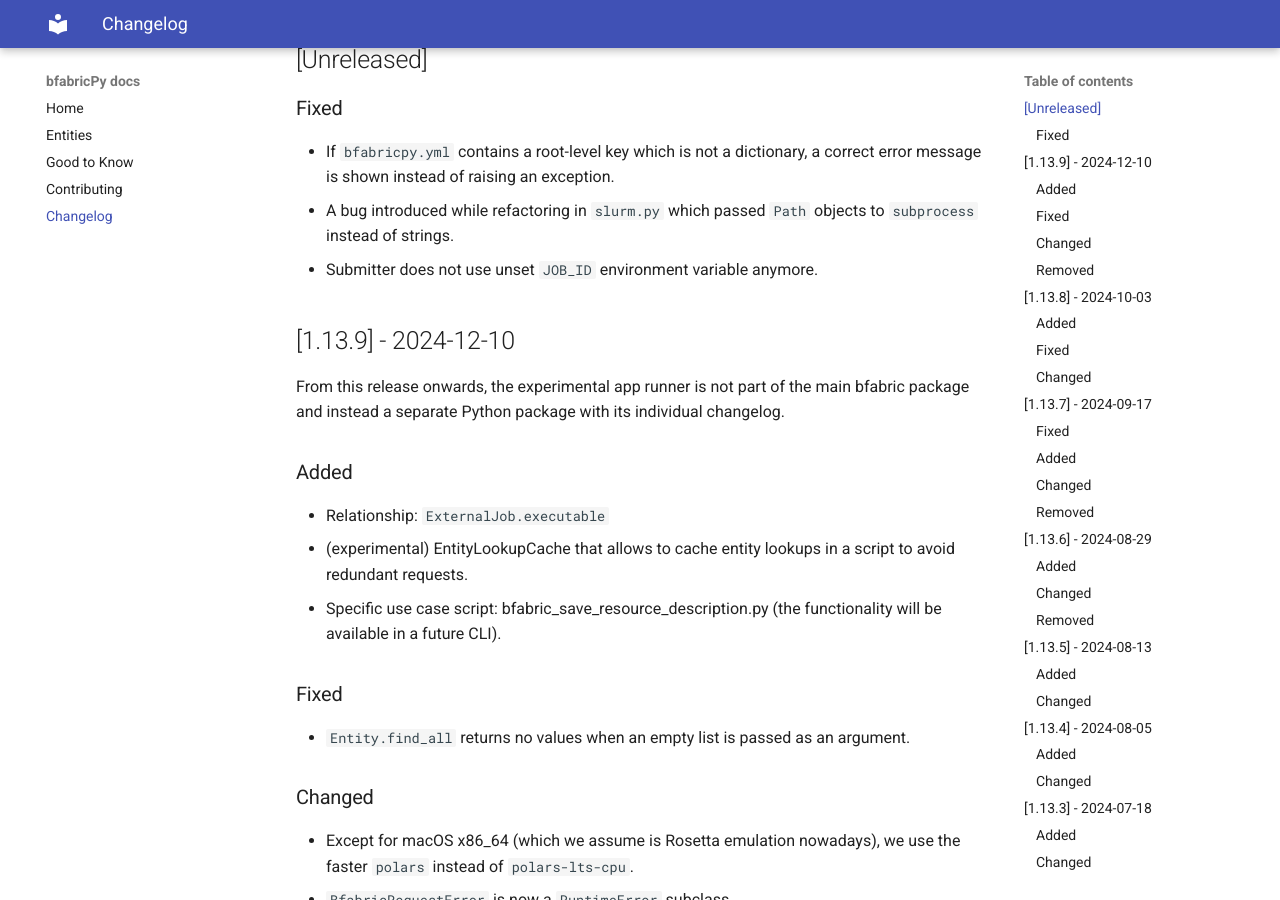
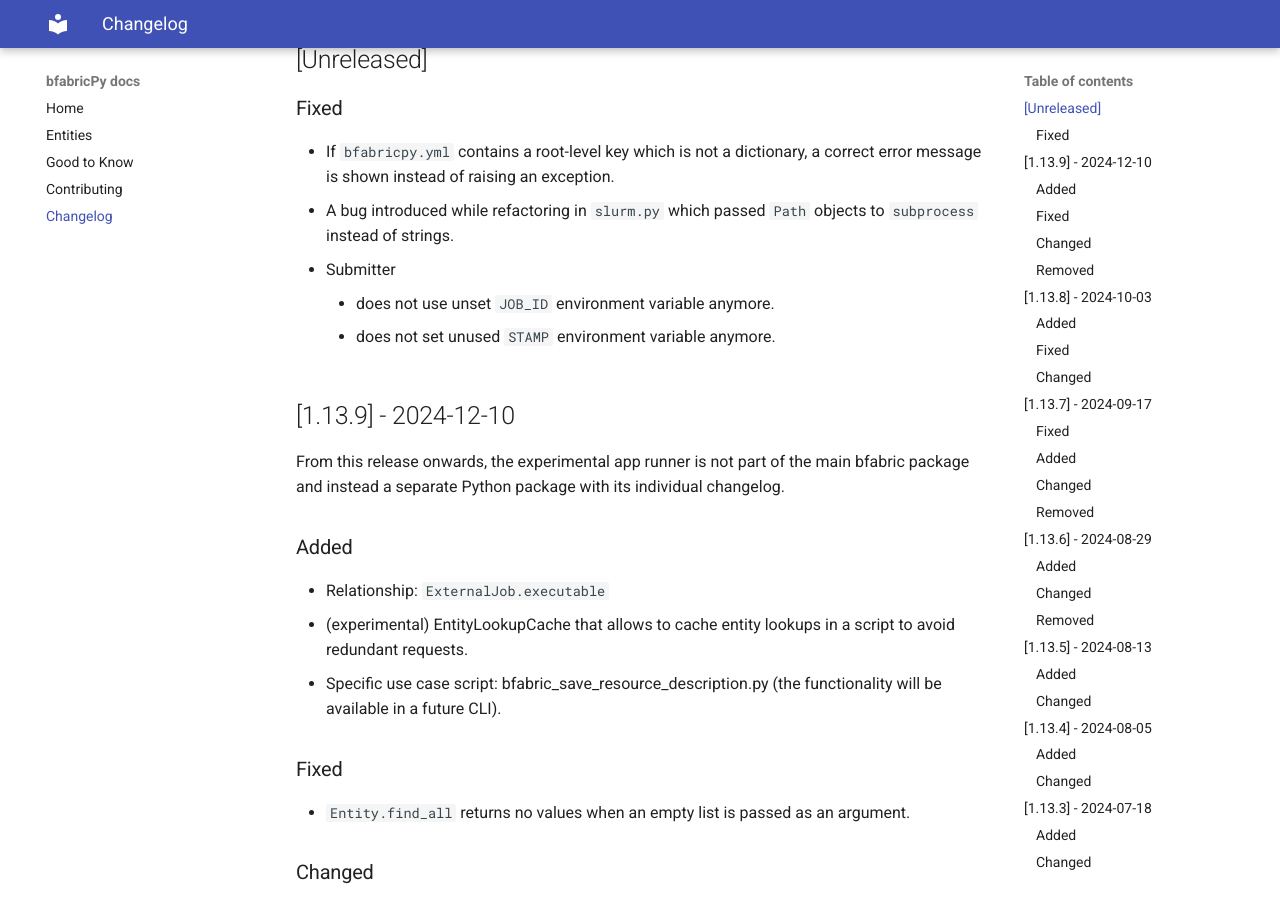
Before and after one commit to fgcz/bfabricPy, an MkDocs documentation site: the page built from docs/changelog.md, in a window 1280 px wide and 900 px high, scrolled down 354 px. Built offline with MkDocs 1.6.1 and Material for MkDocs 9.7.7, drawn with Linux system fonts in a browser that asks for light colours.

Commit message:
drop STAMP variable

```diff
--- a/docs/changelog.md
+++ b/docs/changelog.md
@@ -14,7 +14,9 @@ Versioning currently follows `X.Y.Z` where
 
 - If `bfabricpy.yml` contains a root-level key which is not a dictionary, a correct error message is shown instead of raising an exception.
 - A bug introduced while refactoring in `slurm.py` which passed `Path` objects to `subprocess` instead of strings.
-- Submitter does not use unset `JOB_ID` environment variable anymore.
+- Submitter
+    - does not use unset `JOB_ID` environment variable anymore.
+    - does not set unused `STAMP` environment variable anymore.
 
 ## \[1.13.9\] - 2024-12-10
 
```
Also changed, not shown: 1 other file.
